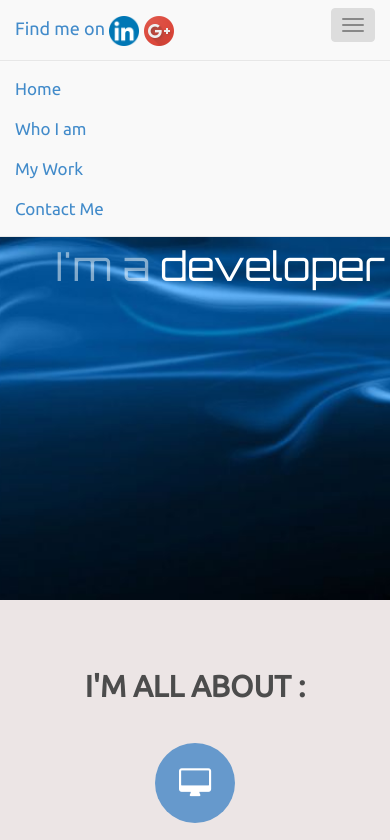
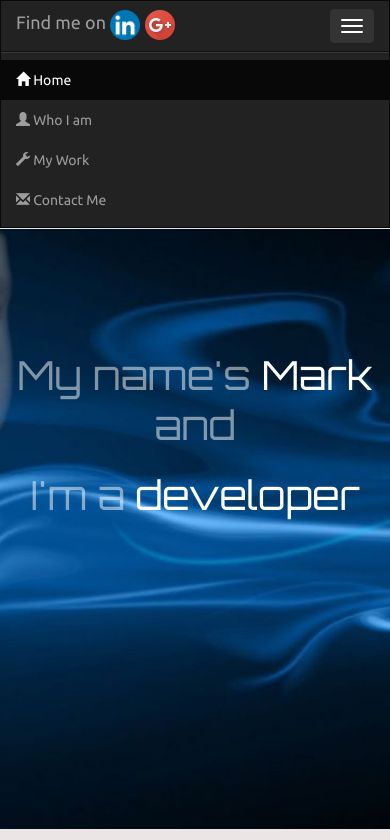
Before and after one commit to markalexa/my-website, a plain HTML site: page index.html in a window 390 px wide. Both pictures are taken after a click on the button "Toggle navigation". Shown: the top 840 px of the page. Drawn offline with nearby package versions, Linux system fonts and the light colour scheme.

Commit message:
massive update

```diff
--- a/about.css
+++ b/about.css
@@ -2,6 +2,7 @@
 	padding: 0;
 	margin: 0;
 }
+
 p {
 	color:black;
 	line-height:30px;
@@ -10,10 +11,19 @@ p {
 	text-align:block;
 	padding: 30px;
 }
+
+.navbar {
+	border-radius: 0;
+}
+
 html {
 	overflow-x: hidden;
 }
-.jumbotron {background-color: transparent;}
+
+.jumbotron {
+	background-color: transparent;
+}
+
 .col-lg-6 {
 	margin-top:120px;
 	margin-bottom: 50px;
@@ -31,7 +41,6 @@ body {
 	font-family: 'Ubuntu', Arial, sans-serif;
 }
 
-.navbar-brand li {margin-right: 3px;}
 body {
 
 	font-family: 'Ubuntu', sans-serif;
@@ -39,31 +48,32 @@ body {
 	-webkit-font-smoothing: antialised !important;
 	background-color: #ece5e5;
 }
-.navbar {margin-bottom: 0;background-color: #f9f9f9;}
-.navbar ul li {color: #428bca;}
-ul li {margin-right: 25px;}
+
+.navbar {
+	margin-bottom: 0;
+}
+
+ul li {
+	list-style-type: none;
+}
+
 img {
 	border-radius: 10px;
 	margin-top: 30px;
 	margin-right: 10px;
 }
-li {
-	list-style-type: none;
-	display: inline-block;
-}
-#hover {color: #428bca !important;}
-#hover:hover {
-	color: #c51cce;
-	font-weight: bold;
-}
-a {
-	font-size: 17px;
-	text-decoration: none;
-	transition: all 500ms ease-in-out;
+
+.navbar-brand {
+	height: 40px;
+	padding-top: 8px;
 }
 
-a:hover, a:active {
+a {
+	font-size: 14px;
 	text-decoration: none;
-	color: #003380;
+
 }
-.navbar navbar-default {margin-bottom: 0;}
+
+@media (max-width: 468px) {
+	.jumbotron {margin-top: 0;padding-top: 0;margin-bottom: 30px;}
+}
--- a/contact.css
+++ b/contact.css
@@ -2,18 +2,26 @@
 	padding: 0;
 	margin: 0;
 }
+
+.navbar {
+	border-radius: 0;
+}
+
 .jumbotron {
-	margin-top: 200px !important;
+	margin-top: 100px !important;
 	background: transparent !important;
 	height: 350px !important;
 	margin-bottom: 0;
 }
+
 #successMsg {
 	display: none;
 }
+
 html {
 	overflow-x: hidden;
 }
+
 #touch {
 	display: none;
 }
@@ -21,6 +29,7 @@ html {
 input {
 	margin-bottom: 8px;
 }
+
 textarea {
 	margin-bottom: 8px;
 }
@@ -30,14 +39,18 @@ canvas {
 	margin-left: -190px;
 	padding-left: 0;
 }
+
+.navbar-brand {
+	height: 40px;
+	padding-top: 8px;
+}
+
 a {
-	font-size: 17px;
+	font-size: 14px;
 	text-decoration: none;
 
 }
-ul li {
-	list-style-type: none;
-}
+
 .jumbotron img {
 	position: relative;
 	width: 95%;
@@ -45,16 +58,20 @@ ul li {
 	margin-left: -140px;
 	margin-top: -155px;
 }
+
 form {
 	position: relative;
 }
+
 label {
 	color: black;
 }
+
 button {
 	margin-top: 20px !important;
 	margin-left: 0 !important;
 }
+
 /*Bootstrap button outline override*/
 .btn-outline {
     background-color: transparent;
@@ -62,7 +79,10 @@ button {
     transition: all .5s;
 }
 
-.navbar-brand li {margin-right: 3px;}
+.navbar-brand li {
+	margin-right: 3px;
+}
+
 body {
 
 	font-family: 'Ubuntu', sans-serif;
@@ -79,12 +99,6 @@ body {
     color: #5cb85c;
 }
 
-#hover {color: #428bca !important;}
-#hover:hover {
-	color: #c51cce;
-	font-weight: bold;
-}
-
 .btn-info.btn-outline {
     color: #5bc0de;
 }
@@ -92,9 +106,29 @@ body {
 .btn-warning.btn-outline {
     color: #f0ad4e;
 }
-#overlay {margin-left: -150px;margin-top: -100px;}
-#canvas-wrap { position:relative; width:800px; height:300px }
-#canvas-wrap canvas { position:absolute; top:0; left:0; z-index:0 }
+
+#overlay {
+	margin-left: -150px;
+	margin-top: -100px;
+}
+
+#canvas-wrap {
+	position:relative;
+	width:800px;
+	height:300px;
+}
+
+ul li {
+	list-style-type: none;
+}
+
+#canvas-wrap canvas {
+	position:absolute;
+	top:0;
+	left:0;
+	z-index:0;
+}
+
 .btn-danger.btn-outline {
     color: #d9534f;
 }
@@ -112,7 +146,7 @@ body {
 
 @media (max-width: 868px) {
 	.col-md-4 {text-align: center;}
-	.jumbotron {margin-top: 60px !important;}
+	.jumbotron {margin-top: 10px !important;}
 	#touch {display: block;color: #1ba8c1;margin-bottom: 40px;}
 	input {margin-bottom: 15px;}
 	.container {width: 300px;}
--- a/index.html
+++ b/index.html
@@ -6,7 +6,11 @@
     <meta name="viewport" content="width=device-width, initial-scale=1">
 
     <title>Mark Alexa: Home</title>
-    <link rel="stylesheet" href="bootstrap/css/bootstrap.min.css" type="text/css">
+    <script src="https://ajax.googleapis.com/ajax/libs/jquery/3.2.1/jquery.min.js"></script>
+    <link rel="stylesheet" href="https://maxcdn.bootstrapcdn.com/bootstrap/3.3.7/css/bootstrap.min.css"
+     integrity="sha384-BVYiiSIFeK1dGmJRAkycuHAHRg32OmUcww7on3RYdg4Va+PmSTsz/K68vbdEjh4u" crossorigin="anonymous">
+    <script src="https://maxcdn.bootstrapcdn.com/bootstrap/3.3.7/js/bootstrap.min.js"
+    integrity="sha384-Tc5IQib027qvyjSMfHjOMaLkfuWVxZxUPnCJA7l2mCWNIpG9mGCD8wGNIcPD7Txa" crossorigin="anonymous"></script>
     <link href="https://fonts.googleapis.com/css?family=Orbitron" rel="stylesheet">
     <link href="https://fonts.googleapis.com/css?family=Ubuntu" rel="stylesheet">
     <link href="font-awesome/css/font-awesome.min.css" type="text/css" rel="stylesheet">
@@ -16,7 +20,7 @@
   <body>
 
 <!-- NAVIGATION BAR -->
-<nav class="navbar navbar-default navbar-fixed-top">
+<nav class="navbar navbar-inverse" style="margin-bottom: 0.5px;">
   <div class="container-fluid">
     <!-- Brand and toggle get grouped for better mobile display -->
     <div class="navbar-header">
@@ -26,7 +30,7 @@
         <span class="icon-bar"></span>
         <span class="icon-bar"></span>
       </button>
-      <ul class="navbar-brand" href="#">
+      <ul class="navbar-brand">
             <li>Find me on <a href="https://linkedin.com/in/mark-alexa-074326144" target="_blank" alt="find me on linkedin">
             <img id="in" style="padding:0;margin:0;" width="30px" height="auto" src="in.png"></a>
             <a href="https://google.com/+MarkAlexa" target="_blank" alt="find me on google plus">
@@ -36,13 +40,13 @@
     </div>
 
     <!-- Collect the nav links, forms, and other content for toggling -->
-    <div class="collapse navbar-collapse" id="bs-example-navbar-collapse-1">
+    <div class="collapse navbar-collapse" id="bs-example-navbar-collapse-1" role="navigation">
 
-      <ul class="nav navbar-nav navbar-right">
-       	 <li><a id="hover" href="index.html">Home</a></li>
-          <li><a id="hover" href="about.html">Who I am</a></li>
-          <li><a id="hover" href="my_work.html">My Work</a></li>
-        	 <li><a id="hover" href="contact.php">Contact Me</a></li>
+      <ul class="nav navbar-nav navbar-right" id="littleBitDown">
+       	 <li class="active"><a href="#"><span class="glyphicon glyphicon-home" aria-hidden="true"></span>&nbsp;Home</a></li>
+          <li><a href="about.html" alt="about me"><span class="glyphicon glyphicon-user" aria-hidden="true"></span>&nbsp;Who I am</a></li>
+          <li><a href="my_work.html" alt="my work"><span class="glyphicon glyphicon-wrench" aria-hidden="true"></span>&nbsp;My Work</a></li>
+        	 <li><a href="contact.php" alt="contact me"><span class="glyphicon glyphicon-envelope" aria-hidden="true"></span>&nbsp;Contact Me</a></li>
       </ul>
     </div><!-- /.navbar-collapse -->
   </div><!-- /.container-fluid -->
@@ -52,7 +56,7 @@
 
 
 <div class="jumbotron">
-	<div class="row">
+
 			<div class="col-lg-5">
 
 
@@ -60,15 +64,15 @@
 			<div class="col-lg-5" style="text-align:left;margin-top:40px;">
 				<p id="mainHeading" class="wow slideInLeft"><span style="opacity:0.5;">My name's </span>Mark
 				 <span style="opacity:0.5;" >and</span></p><p id="mainHeading" class="wow slideInRight"
-				 style="margin-top:20px;text-align:right !important;"><span style="opacity:0.5">I'm a</span> developer</p>
+				 style="margin-top:20px;"><span style="opacity:0.5">I'm a</span> developer</p>
 			</div>
-		</div>
+
 
 </div>
 </div>
 
 
-<div class="services">
+<div class="content">
 	<div class="container">
 		<h2>I'm all about :</h2>
 
@@ -92,8 +96,6 @@
 
 	<script src="wow.min.js"></script>
    <script>new WOW().init();</script>
-   <script src="https://ajax.googleapis.com/ajax/libs/jquery/1.12.4/jquery.min.js"></script>
-   <script src="bootstrap/js/bootstrap.min.js"></script>
    <script src="expanding.js" type="text/javascript"></script>
   </body>
 </html>
--- a/my_work.css
+++ b/my_work.css
@@ -1,6 +1,10 @@
 * {
 	padding: 0;
 	margin: 0;
+}
+
+html {
+	overflow-y: scroll;
 }
 
 body {
@@ -10,6 +14,15 @@ body {
 	background-size: cover;
 	font-family: 'Ubuntu', Arial, sans-serif;
 }
+
+.navbar {
+	border-radius: 0;
+}
+
+ul li {
+	list-style-type: none;
+}
+
 .projects {
 	margin-top: 30px;
 }
@@ -17,9 +30,11 @@ body {
 .row {
 	text-align: center;
 }
+
 .my_work {
 	margin-top: 80px;
 }
+
 h4 {
 	font-weight: normal !important;
 	border: 1px solid none;
@@ -29,33 +44,17 @@ h4 {
 	padding: 5px 0 5px 0;
 
 }
-#brand {font-size: 25px;font-family: 'Orbitron',Sans-Serif;}
 
+.navbar-brand {
+	height: 40px;
+	padding-top: 8px;
+}
 
-/* navigation */
+a {
+	font-size: 14px;
+	text-decoration: none;
 
-#header {
-	width: 100%;
-	background-color: #333333;
 }
-.underline {border-bottom: 1px solid #337ab7;}
-#navbar ul li a {font-size: 18px;padding-bottom: 3px;padding-left: 0;padding-right: 0;margin-right: 10px;}
-ul li {
-	margin-right: 15px;
-	position: relative;
-	display: block;
-}
-#hover {color: #428bca !important;}
-#hover:hover {
-	color: #c51cce;
-	font-weight: bold;
-}
-#navbar ul li a {font-size: 16px;}
-#navbar ul li a:hover {
-	color: #67bfef;
-	background-color: transparent !important;
-}
-.navbar navbar-default {margin-bottom: 0;}
 
 /* MAIN CONTENT */
 
@@ -68,5 +67,5 @@ h2, p {
 }
 
 @media (max-width: 468px) {
-	#my_work {margin-top: 80px;margin-bottom: 30px;}
+	#my_work {margin-top: 40px;margin-bottom: 30px;}
 }
--- a/stylesheet.css
+++ b/stylesheet.css
@@ -4,11 +4,29 @@
 	padding: 0;
 }
 
-.row {
-	background-color: none;
+html,body {
+	overflow-x: hidden;
 }
-html,body {overflow-x: hidden;}
-.navbar-brand li {margin-right: 3px;}
+
+.navbar {
+	border-radius: 0;
+}
+
+.navbar-brand {
+	height: 40px;
+	padding-top: 8px;
+}
+
+a {
+	font-size: 14px;
+	text-decoration: none;
+
+}
+
+.navbar-brand li {
+	margin-right: 3px;
+}
+
 body {
 
 	font-family: 'Ubuntu', sans-serif;
@@ -16,64 +34,56 @@ body {
 	-webkit-font-smoothing: antialised !important;
 	background-color: #ece5e5;
 }
-.navbar {margin-bottom: 0;background-color: #f9f9f9;}
-.navbar ul li {color: #428bca;}
-ul li {margin-right: 25px;}
+
 img {
 	border-radius: 10px;
 	margin-top: 30px;
 	margin-right: 10px;
 }
-.jumbotron h2:first-child {margin-top: 50px;}
-.jumbotron h2 {margin-left: 40px;}
+.jumbotron h2:first-child {
+	margin-top: 50px;
+}
+
+.jumbotron h2 {
+	margin-left: 40px;
+}
 
 li {
 	list-style-type: none;
-	display: inline-block;
-}
-
-.jumbotron {padding:0 !important;}
-
-a {
-	font-size: 17px;
-	text-decoration: none;
 
 }
 
-a:hover, a:active {
-	text-decoration: none;
-	color: #003380;
+.jumbotron {
+	padding:0 !important;
 }
+
+
 h2, h4 {
 	font-family: 'Ubuntu', Arial, sans-serif;
 	text-transform: uppercase;
 	font-weight: 700;
 }
-#hover {color: #428bca !important;}
-#hover:hover {
-	color: #c51cce;
-	font-weight: bold;
+
+
+
+p {
+	line-height: 25px;
 }
 
-p {
-
-	line-height: 25px;
-
-}
 #mainHeading {
 	margin-top:120px;
 	font-size: 40px;
 	font-family: 'Orbitron', sans-serif;
 
 }
-.navbar navbar-default {margin-bottom: 0;}
 
 /* MAIN CONTENT */
 
 .jumbotron {
 	height: 600px;
 	width: 100%;
-	padding: 30px 0 30px;
+	margin-top: 0 !important;
+	padding: 0 30px;
 	background-image: url("bg.jpg");
 	background-position: center center;
 	background-repeat: no-repeat;
@@ -90,6 +100,30 @@ p {
 	border-radius: 5px;
 }
 
+/* content */
+
+.content {
+	background-color: #ece5e5;
+	padding: 20px 0 80px;
+	text-align: center;
+	}
+.content h2 {
+	padding-bottom: 20px;
+}
+.content h2, .content h4 {
+	color: #4c4c4c;
+	margin: 20px 0 20px;
+}
+
+.content i {
+	height: 80px;
+	width: 80px;
+	font-size: 30px;
+	padding: 25px 20px;
+	border-radius: 50%;
+	background-color: #6699cc;
+	color: white;
+}
 
 
 @media (max-width:468px) {
@@ -101,16 +135,11 @@ p {
 		background-size: 50px 60px;
 	}
 	#margin {margin-bottom: 0;}
-	#jumbotron {text-align: center;}
-	#padding {padding-left: 0px;}
-	#header p {margin-left: 30px;margin-top:10px;color:#337ab7;}
-	.jumbotron {text-align: center;}
-	.navbar-nav {float: none;}
-	.col-lg-5:nth-child(2) {text-align: center !important;}
+	#mainHeading {text-align: center;}
 	#mainHeading span {line-height: 50px !important;}
 	ul {margin-left: 0;}
 	.col-lg-6 {margin-bottom: 20px;}
-	#mainHeading:nth-child(2) {margin-right: 5px;}
+
 }
 
 @media (min-width:468px) {
@@ -123,36 +152,8 @@ p {
 	.jumbotron p {
 		font-size: 10px;
 	}
-	#header p {margin-left: 30px;}
-	.services {
+
+	.content {
 		padding: 30px;
 	}
 }
-
-/* ANIMATION */
-
-
-/* SERVICES */
-
-.services {
-	background-color: #ece5e5;
-	padding: 20px 0 80px;
-	text-align: center;
-	}
-.services h2 {
-	padding-bottom: 20px;
-}
-.services h2, .services h4 {
-	color: #4c4c4c;
-	margin: 20px 0 20px;
-}
-
-.services i {
-	height: 80px;
-	width: 80px;
-	font-size: 30px;
-	padding: 25px 20px;
-	border-radius: 50%;
-	background-color: #6699cc;
-	color: white;
-}
```
Also changed, not shown: about.html (+17 -11 lines), my_work.html (+14 -11 lines), 1 other file.
